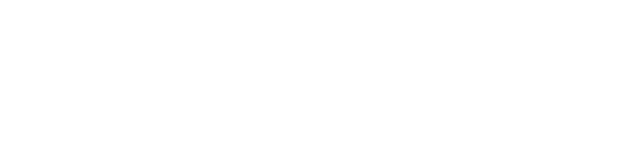
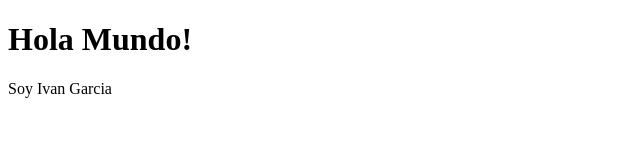
Before and after one commit to IvanGarFou/Revista, a plain HTML site: page index.html in a window 1280 px wide. Shown: the whole page, without its empty margins (0-640 px from the left). Drawn offline with Linux system fonts and the light colour scheme.

Commit message:
Adding my name

```diff
--- a/index.html
+++ b/index.html
@@ -7,5 +7,7 @@
 </head>
 <body>
 
+    <h1>Hola Mundo!</h1>
+    <p>Soy Ivan Garcia</p>
 </body>
 </html>
```
